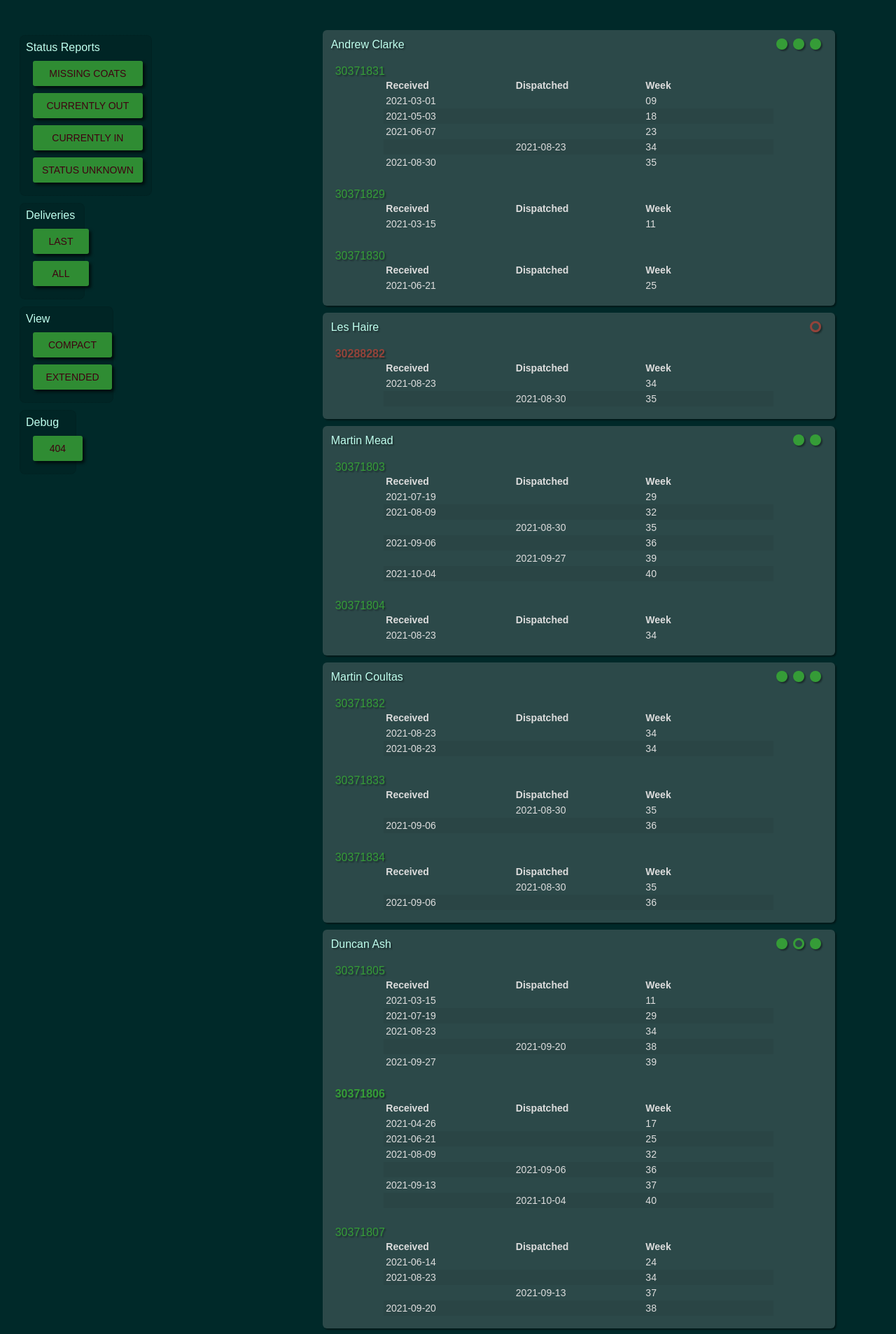
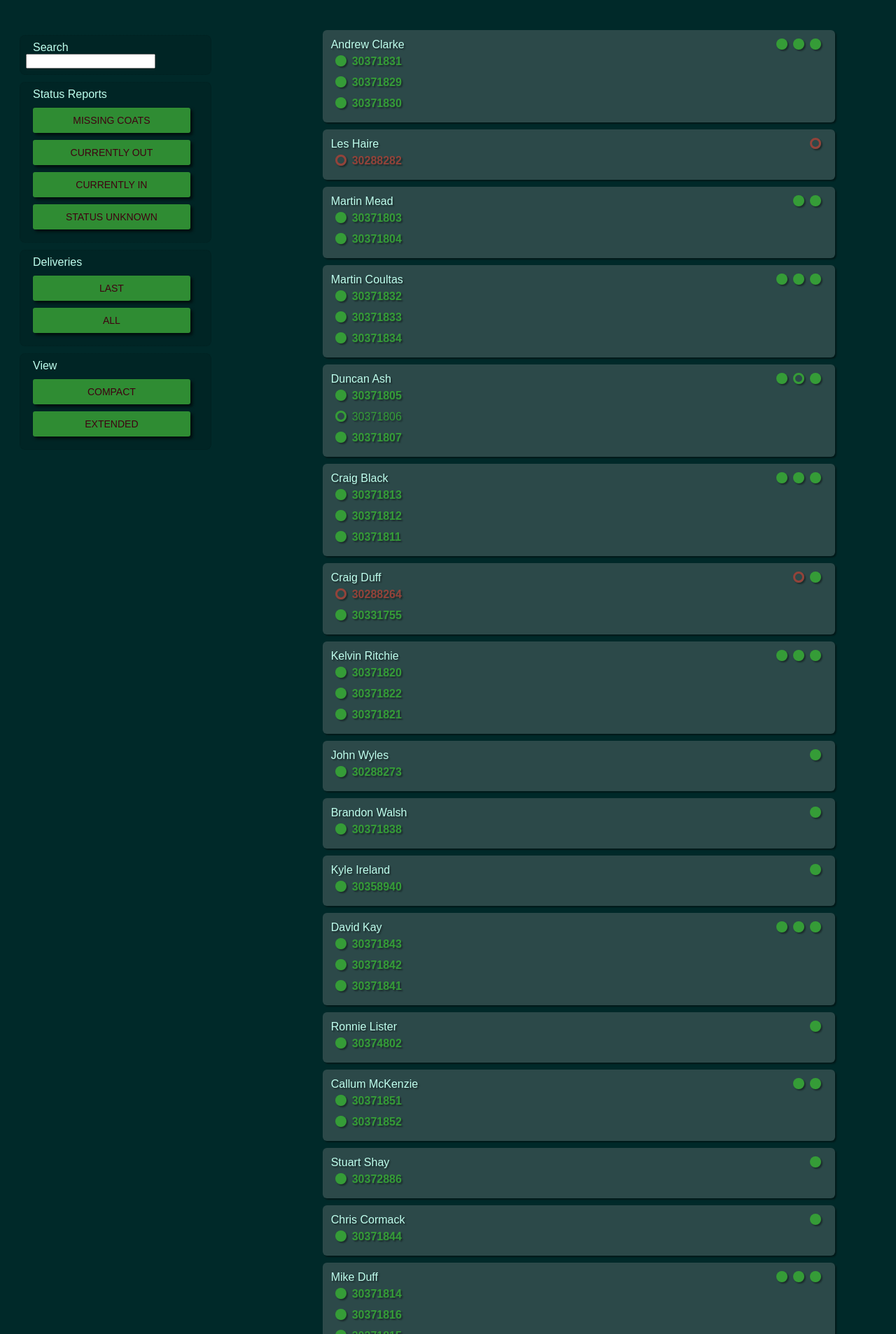
Before and after one commit to SnowyPear/fishersui, a Django app: page / in a window 1280 px wide. Shown: the part 147-2054 px from the top of the page at 70% size. Run offline with Django 3.2, Linux system fonts and the light colour scheme.

Commit message:
search added but still needs tidying up

```diff
--- a/fishersui/mainui/static/css/default.css
+++ b/fishersui/mainui/static/css/default.css
@@ -1,10 +1,12 @@
 body {
     background-color: #002929;
     font-family: "Arial";
+    transition-duration: 0.4s;
 }
 
 a {
     text-decoration: none;
+    color: inherit;
 }
 
 table {
@@ -18,8 +20,12 @@ tr:nth-child(even) {
     background-color: rgba(0, 0, 0, 0.05);
 }
 
+tr:nth-child(odd) {
+    background-color: rgba(0, 0, 0, 0.09);
+}
+
 table, tr, td, th {
-    padding: 3px;
+    padding: 3px 3px 3px 20px;
     color: #dddddd;
     border-collapse: collapse;
     text-align: left;
@@ -50,7 +56,7 @@ table, tr, td, th {
 
 .sidebar-group {
     display:block;
-    width: fit-content;
+    width: 100%;
     padding:8px;
     border: 1px dotted #002020;
     border-radius: 8px;
@@ -59,7 +65,8 @@ table, tr, td, th {
 }
 
 .sidebar-title {
-    color: #c0ffee
+    margin-left: 10px;
+    color: #c0ffee;
 }
 
 .sidebar a {
@@ -118,35 +125,31 @@ table, tr, td, th {
 }
 
 .coat-wrapper {
-    height: inherit;
-    max-height: 1000px;
-    overflow:hidden;
-    transition: max-height 0.2s ease-out;
+    height: fit-content;
+    overflow: hidden;
 }
 
 .coat-item {
     cursor: pointer;
     margin: auto;
     padding: 6px;
-    padding-top: 20px;
     color: #ffffff;
 }
 
 .coat-id {
+    margin: 5px auto;
+    color: #359C37;
+    text-shadow: 2px 2px 2px rgba(0, 0, 0, .4);
+}
+
+.coat-id-dispatched {
     display: inline;
     margin-bottom: 15px;
     color: #359C37;
     text-shadow: 2px 2px 2px rgba(0, 0, 0, .4);
 }
 
-.coat-id-in {
-    display: inline;
-    margin-bottom: 15px;
-    color: #359C37;
-    text-shadow: 2px 2px 2px rgba(0, 0, 0, .4);
-}
-
-.coat-id-out {
+.coat-id-received {
     display: inline;
     margin-bottom: 15px;
     color: #359C37;
@@ -154,9 +157,21 @@ table, tr, td, th {
     text-shadow: 2px 2px 2px rgba(0, 0, 0, .4);
 }
 
+.coat-id-in {
+    display: inline;
+    color: #359C37;
+    font-weight: bold;
+    text-shadow: 2px 2px 2px rgba(0, 0, 0, .4);
+}
+
+.coat-id-out {
+    display: inline;
+    color: #359C37;
+    text-shadow: 2px 2px 2px rgba(0, 0, 0, .4);
+}
+
 .coat-id-missing {
     display: inline;
-    margin-bottom: 15px;
     color: #93433A;
     font-weight: bold;
     text-shadow: 2px 2px 2px rgba(0, 0, 0, .4);
@@ -164,13 +179,12 @@ table, tr, td, th {
 
 .coat-id-unknown {
     display: inline;
-    margin-bottom: 15px;
     color: #93433A;
     text-shadow: 2px 2px 2px rgba(0, 0, 0, .4);
 }
 
 .coat-history {
-    max-height: 1000px;
+    max-height: 0px;
     overflow: hidden;
 }
 
--- a/fishersui/mainui/templates/fishers/base.html
+++ b/fishersui/mainui/templates/fishers/base.html
@@ -21,6 +21,10 @@
     <div class="sidebar">
         {% block sidebar %}
         <div class="sidebar-group">
+            <div class="sidebar-title">Search</div>
+            <input type="text" id="search">
+        </div>
+        <div class="sidebar-group">
             <div class="sidebar-title">Status Reports</div>
             <a class="toplink shadow" href="/reports/missing">Missing Coats</a>
             <a class="toplink shadow" href="/reports/out">Currently Out</a>
@@ -34,12 +38,8 @@
         </div>
         <div class="sidebar-group">
             <div class="sidebar-title">View</div>
-            <a class="toplink shadow" href="#" onclick="compact()">Compact</a>
-            <a class="toplink shadow" href="#" onclick="extended()">Extended</a>
-        </div>
-        <div class="sidebar-group">
-            <div class="sidebar-title">Debug</div>
-            <a class="toplink shadow" href="/deliries/last">404</a>
+            <a class="toplink shadow" onclick="compact()">Compact</a>
+            <a class="toplink shadow" onclick="extended()">Extended</a>
         </div>
         {% endblock sidebar %}
     </div>
@@ -63,25 +63,41 @@
     <script type="application/javascript">
 
         function compact() {
-            var content = getElementsByClassName(document, "coat-wrapper");
-            var n = content.length();
+            var content = document.getElementsByClassName("coat-history");
+            var n = content.length;
             for (var i = 0; i < n; i++){
-                content[i].style.maxHeight = "0px";
+                content[i].style.transitionDuration = "0.4s"
+                content[i].style.maxHeight = null;
             }
         }
 
-        function expand(i,b) {
-            content = document.getElementById(i);
-            if (b) {
-                content.style.maxHeight = content.scrollHeight + "px";
-            } else {
-                if (content.style.maxHeight){
-                  content.style.maxHeight = null;
-                } else {
-                  content.style.maxHeight = content.scrollHeight + "px";
-                }
+        function extended() {
+            var content = document.getElementsByClassName("coat-history");
+            var n = content.length;
+            for (var i = 0; i < n; i++){
+                content[i].style.transitionDuration = "0.4s"
+                content[i].style.maxHeight = content[i].scrollHeight + "px";
             }
         }
+
+        function expand(i) {
+            content = document.getElementById(i);
+            if (content.style.maxHeight){
+                content.style.transitionDuration = "0.4s"
+                content.style.maxHeight = null;
+            } else {
+                content.style.transitionDuration = "0.4s"
+                content.style.maxHeight = content.scrollHeight + "px";
+            }
+        }
+        a = document.getElementById("search")
+        a.addEventListener("keydown", ({ key }) => {
+            if (key === "Enter") {
+                s = "/s/";
+                s = s + a.value;
+                window.location.href = s;
+            };
+        });
     </script>
 
 </body>
--- a/fishersui/mainui/templates/fishers/owners.html
+++ b/fishersui/mainui/templates/fishers/owners.html
@@ -5,14 +5,17 @@
         <div class="card" id="{{o.name}}">
             <div class="coat-indicators">
                 {% for c in o.coat %}
-                <div class="circle circle-{{ c.status }}" onclick="expand('{{c.id}}',0);expand('{{o.id}}',0)"></div>
+                <div class="circle circle-{{ c.status }}" onclick="expand('{{c.id}}')"></div>
                 {% endfor %}
             </div>
-            <div class="owner-name" onclick="expand('{{o.id}}',0)"> {{ o.name }} </div>
+            <div class="owner-name"> {{ o.name }} </div>
             <div class="coat-wrapper" id="{{o.id}}">
             {% for c in o.coat %}
-                <div class="coat-item" onclick="expand('{{c.id}}',0);expand('{{o.id}}',1)">
-                    <div class="coat-id coat-id-{{ c.status }}">{{ c.id }}</div>
+                <div class="coat-item" onclick="expand('{{c.id}}')">
+                    <div class="coat-id coat-id-{{ c.status }}">
+                        <div class="circle circle-{{ c.status }}"></div>
+                        {{ c.id }}
+                    </div>
                     <div class="coat-history" id="{{c.id}}">
                          {{ c.history|safe }}
                     </div>
@@ -21,4 +24,4 @@
             </div>
         </div>
         {% endfor %}
-{% endblock %}
+{% endblock content %}
--- a/fishersui/mainui/urls.py
+++ b/fishersui/mainui/urls.py
@@ -7,5 +7,5 @@ urlpatterns = [
     path('reports/<status>/<historylen>/', views.reports, name='reports'),
     path('deliveries/', views.deliveries, name='deliveries'),
     path('deliveries/<week>/', views.deliveries, name='deliveries'),
-    path('search/<term>/', views.search, name='search'),
+    path('s/<term>/', views.search, name='search'),
 ]
--- a/fishersui/mainui/views.py
+++ b/fishersui/mainui/views.py
@@ -46,15 +46,17 @@ def reports(request,status='missing',historylen=historylen):
 def search(request,term=''):
     owner = interface.buildtree(historylen)
 
-    remove = [c for o in owner for c in o.coat if len(c.transaction) == 0]
+    #remove = [c for o in owner for c in o.coat if term.lower not in str(o.name).lower]
 
-    for r in remove:
-        [o.coat.remove(c) for o in owner for c in o.coat if c.id == r.id]
+    #for r in remove:
+    #    [o.coat.remove(c) for o in owner for c in o.coat if c.id == r.id]
+    def lower(a):
+        return str(a).lower()
 
-    result = [o for o in owner if len(o.coat) > 0]
+    result = [o for o in owner if term.lower() in o.name.lower()]
 
     context = {
-        'page_title': 'Fishers Laundry',
+        'page_title': 'Fishers Laundry - ' + term,
   	    'owner': result,
         'color' : '#359C37'
     }
@@ -88,7 +90,11 @@ def deliveries(request,week=''):
                             type = 'received'
                         else:
                             type = 'dispatched'
-                        d.append([t.week,c.id,c.status,o.name,type,t.date.strftime('%d %B \'%y')])
+                        if int(t.week) == thisweek:
+                            style = "max-height: 9999px;"
+                        else:
+                            style = "max-height: null;"
+                        d.append([t.week,c.id,c.status,o.name,type,t.date.strftime('%d %B \'%y'),style])
                         d =  sorted(d, key=lambda x: x[4], reverse=True)
         if not d == []:
             deliveries.append(d)
```
Also changed, not shown: fishersui/mainui/templates/fishers/deliveries.html (+4 -4 lines), fishersui/mainui/templates/fishers/status.html (+11 -3 lines).
